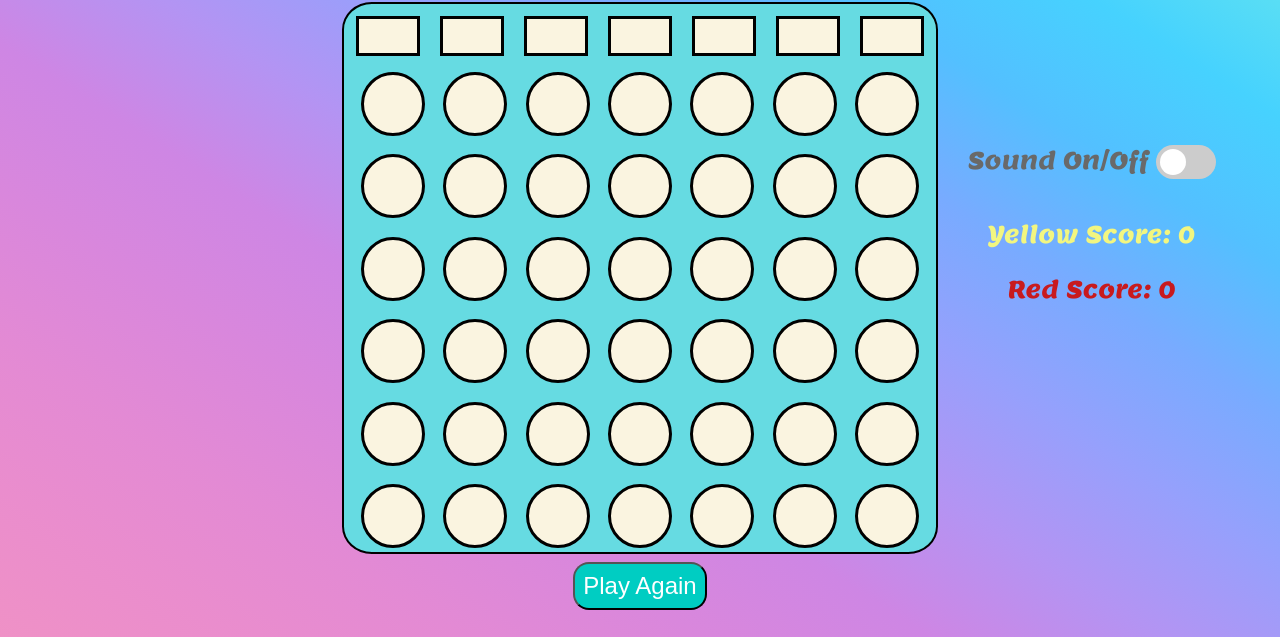
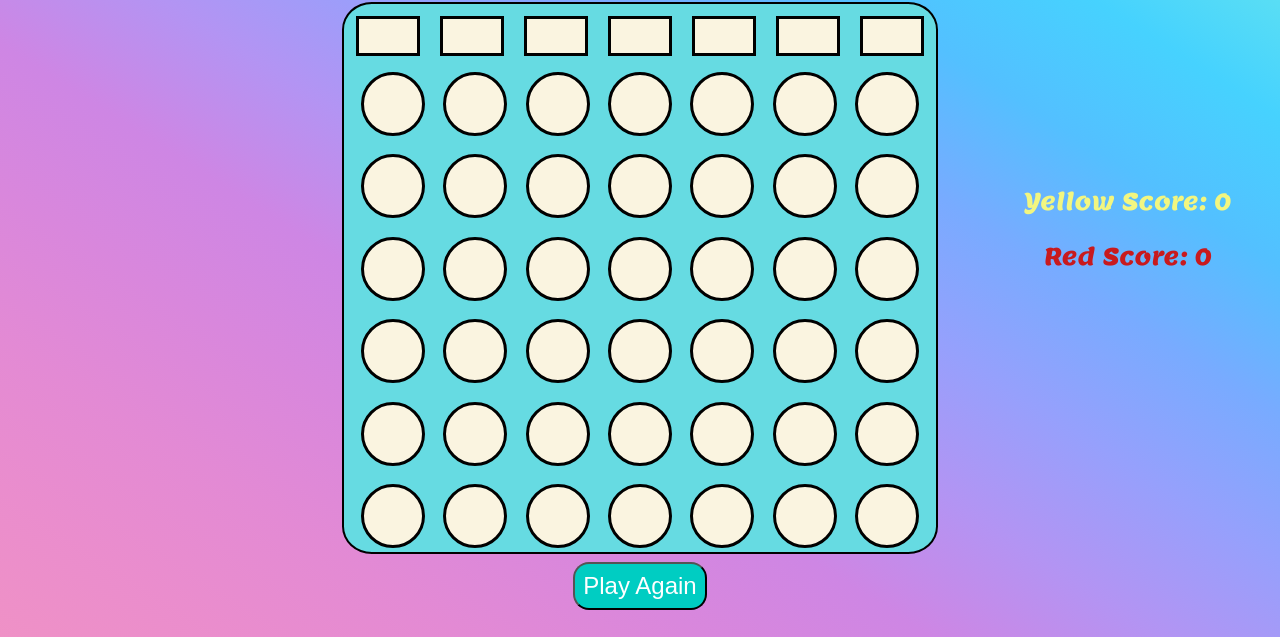
Before and after one commit to m3lfrancisco/Connect-Four, a plain HTML site: page index.html in a window 1280 px wide. Shown: the part 179-816 px from the top of the page. Drawn offline with nearby package versions, Linux system fonts and the light colour scheme.

Commit message:
remove sound toggle

```diff
--- a/index.html
+++ b/index.html
@@ -1,5 +1,6 @@
 <!DOCTYPE html>
 <html lang="en">
+
 <head>
     <meta charset="utf-8">
     <meta http-equiv="X-UA-Compatible" content="IE=edge">
@@ -17,6 +18,7 @@
         <h3>Click any of the buttons to play!</h3>
         <h2 id="message"></h2>
     </header>
+
     <main>
         <section id="play-buttons">
             <div></div>
@@ -78,17 +80,8 @@
             <div id="col6row0"></div>
         </section>
     </main>
+
     <aside class="aside">
-        <div id="sound-choice">
-            <span>Sound On/Off</span>
-            <label class="switch">
-                <input id="sound-on" type="checkbox">
-                <span class="slider round"></span>
-                <!-- <audio id="sound" controls loop>
-                    <source src"" type="audio/">
-                </audio>  -->
-            </label>
-        </div>
         <div class="scores">
             <p class="yellow-score">Yellow Score: <span>0</span></p>
             <p class="red-score">Red Score: <span>0</span></p>
```
